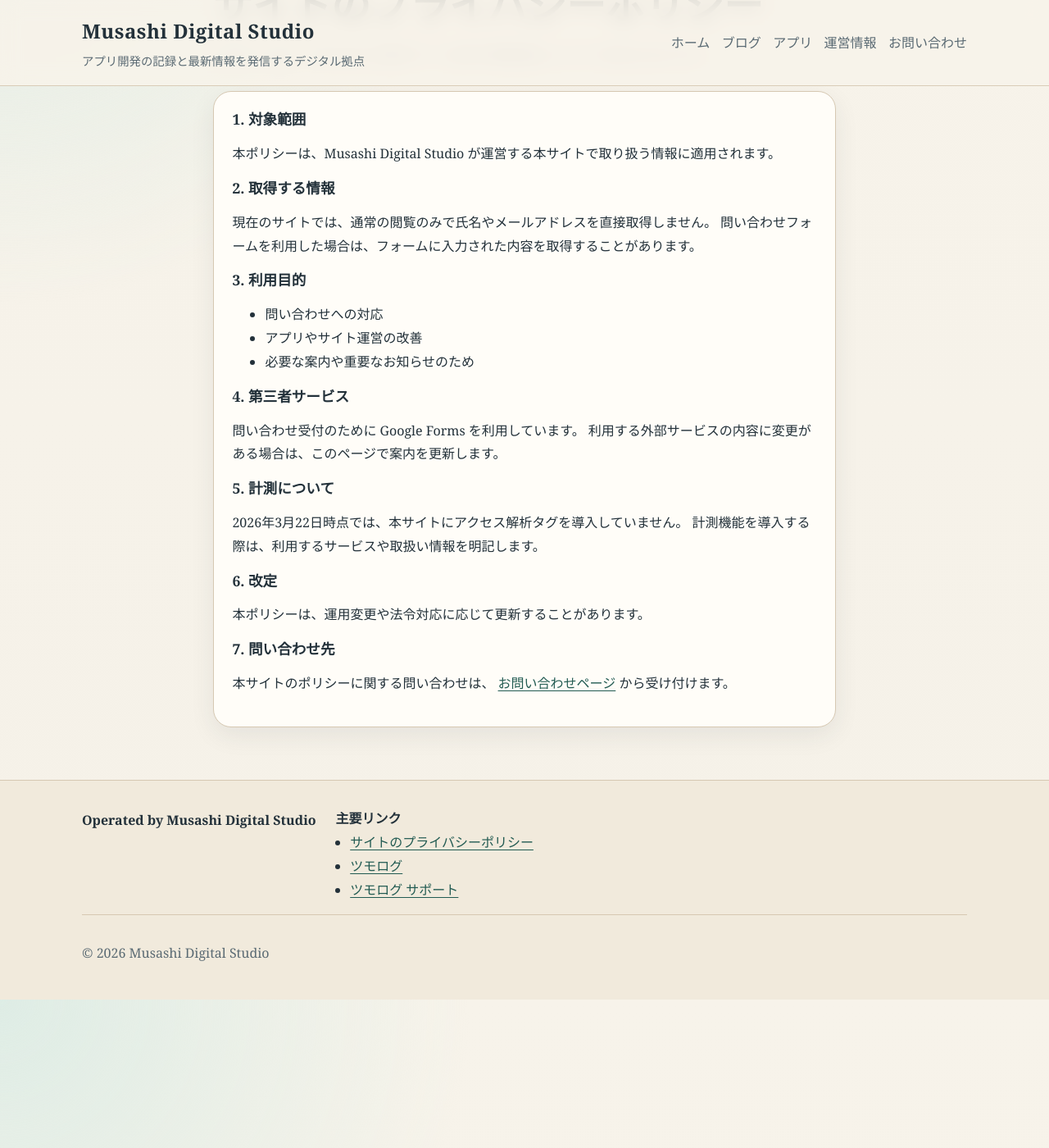
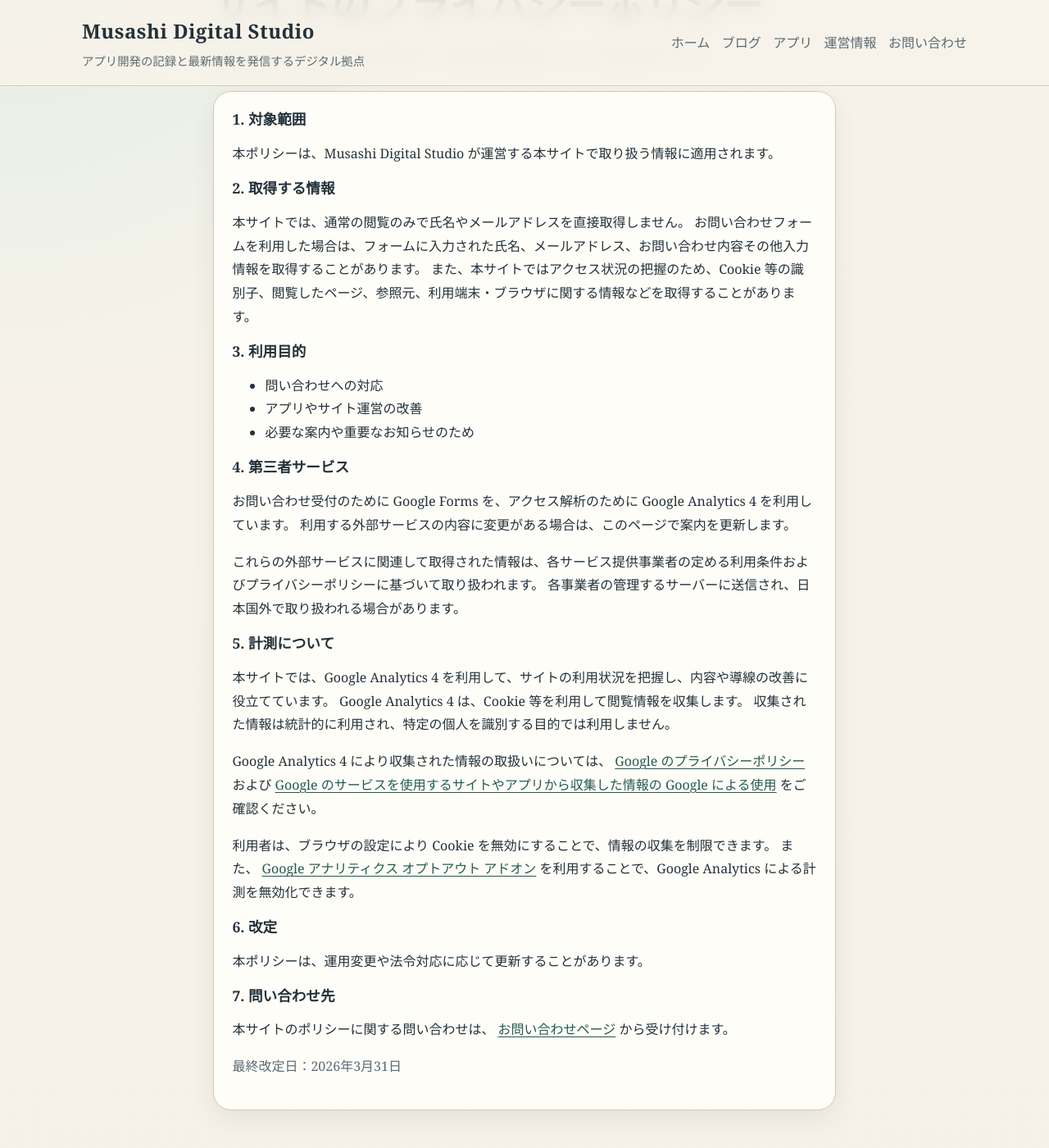
Before and after one commit to yasuhiro-toyoda/yasuhiro-toyoda.github.io, a Jekyll site: the page built from privacy/index.html, in a window 1280 px wide and 1400 px high, scrolled down 202 px. Shown: the whole window at 82% size. Built offline with Jekyll 4.4.1, drawn with Linux system fonts in a browser that asks for light colours.

Commit message:
Update site privacy policy for GA4

```diff
--- a/privacy/index.html
+++ b/privacy/index.html
@@ -16,8 +16,9 @@ description: Musashi Digital Studio が運営するサイト全体のプライ
 
     <h2>2. 取得する情報</h2>
     <p>
-      現在のサイトでは、通常の閲覧のみで氏名やメールアドレスを直接取得しません。
-      問い合わせフォームを利用した場合は、フォームに入力された内容を取得することがあります。
+      本サイトでは、通常の閲覧のみで氏名やメールアドレスを直接取得しません。
+      お問い合わせフォームを利用した場合は、フォームに入力された氏名、メールアドレス、お問い合わせ内容その他入力情報を取得することがあります。
+      また、本サイトではアクセス状況の把握のため、Cookie 等の識別子、閲覧したページ、参照元、利用端末・ブラウザに関する情報などを取得することがあります。
     </p>
 
     <h2>3. 利用目的</h2>
@@ -29,14 +30,32 @@ description: Musashi Digital Studio が運営するサイト全体のプライ
 
     <h2>4. 第三者サービス</h2>
     <p>
-      問い合わせ受付のために Google Forms を利用しています。
+      お問い合わせ受付のために Google Forms を、アクセス解析のために Google Analytics 4 を利用しています。
       利用する外部サービスの内容に変更がある場合は、このページで案内を更新します。
+    </p>
+    <p>
+      これらの外部サービスに関連して取得された情報は、各サービス提供事業者の定める利用条件およびプライバシーポリシーに基づいて取り扱われます。
+      各事業者の管理するサーバーに送信され、日本国外で取り扱われる場合があります。
     </p>
 
     <h2>5. 計測について</h2>
     <p>
-      2026年3月22日時点では、本サイトにアクセス解析タグを導入していません。
-      計測機能を導入する際は、利用するサービスや取扱い情報を明記します。
+      本サイトでは、Google Analytics 4 を利用して、サイトの利用状況を把握し、内容や導線の改善に役立てています。
+      Google Analytics 4 は、Cookie 等を利用して閲覧情報を収集します。
+      収集された情報は統計的に利用され、特定の個人を識別する目的では利用しません。
+    </p>
+    <p>
+      Google Analytics 4 により収集された情報の取扱いについては、
+      <a href="https://policies.google.com/privacy?hl=ja" target="_blank" rel="noopener noreferrer">Google のプライバシーポリシー</a>
+      および
+      <a href="https://policies.google.com/technologies/partner-sites?hl=ja" target="_blank" rel="noopener noreferrer">Google のサービスを使用するサイトやアプリから収集した情報の Google による使用</a>
+      をご確認ください。
+    </p>
+    <p>
+      利用者は、ブラウザの設定により Cookie を無効にすることで、情報の収集を制限できます。
+      また、
+      <a href="https://tools.google.com/dlpage/gaoptout?hl=ja" target="_blank" rel="noopener noreferrer">Google アナリティクス オプトアウト アドオン</a>
+      を利用することで、Google Analytics による計測を無効化できます。
     </p>
 
     <h2>6. 改定</h2>
@@ -47,5 +66,7 @@ description: Musashi Digital Studio が運営するサイト全体のプライ
       本サイトのポリシーに関する問い合わせは、
       <a href="{{ '/contact/' | relative_url }}">お問い合わせページ</a> から受け付けます。
     </p>
+
+    <p class="muted">最終改定日：2026年3月31日</p>
   </section>
 </section>
```
